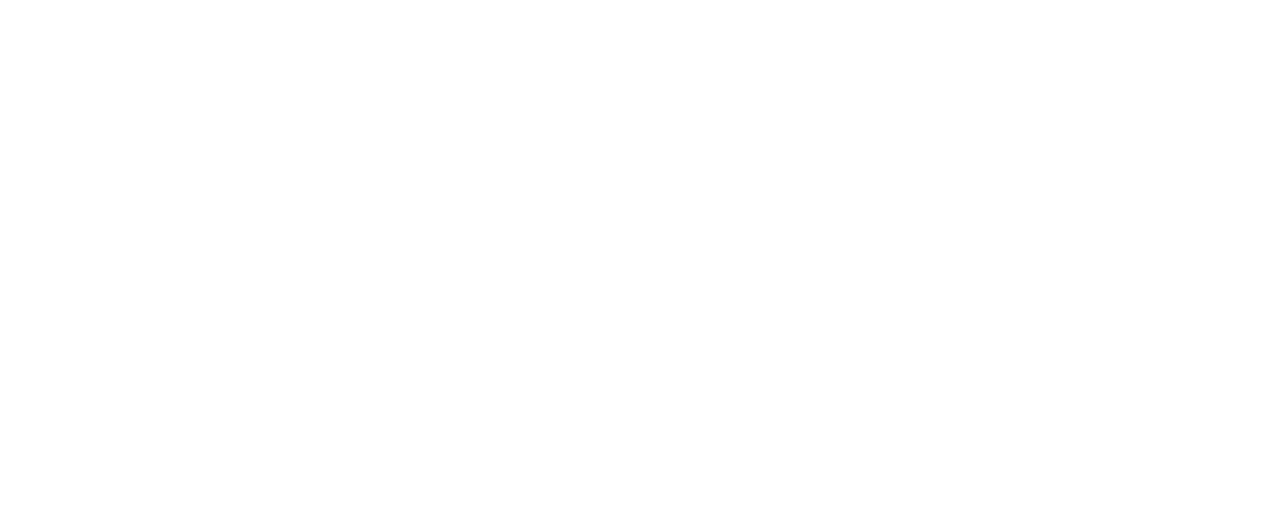
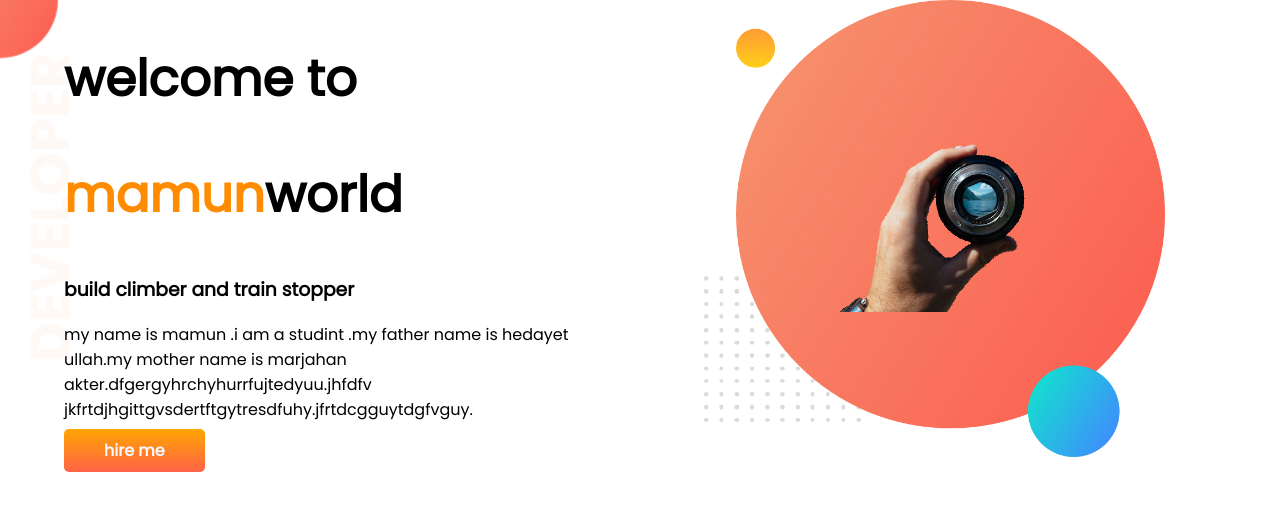
Before and after one commit to GitMamun/developer-portfolio, a plain HTML site: page index.html in a window 1280 px wide. Drawn offline with Linux system fonts and the light colour scheme.

Commit message:
top banner added

```diff
--- a/index.html
+++ b/index.html
@@ -1,12 +1,32 @@
 <!DOCTYPE html>
 <html lang="en">
+
 <head>
     <meta charset="UTF-8">
     <meta http-equiv="X-UA-Compatible" content="IE=edge">
     <meta name="viewport" content="width=device-width, initial-scale=1.0">
     <title>arman portfolio</title>
+    <link rel="preconnect" href="https://fonts.googleapis.com">
+    <link rel="preconnect" href="https://fonts.gstatic.com" crossorigin>
+    <link href="https://fonts.googleapis.com/css2?family=Poppins&display=swap" rel="stylesheet">
+    <link rel="stylesheet" href="style.css">
 </head>
+
 <body>
+    <section class="top-banner">
+        <div class="half-width">
+            <h1>welcome to</h1>
+            <h1><span class="orange-color">mamun</span>world</h1>
+            <h3>build climber and train stopper</h3>
+            <p>my name is mamun .i am a studint .my father name is hedayet ullah.my mother name is marjahan
+                akter.dfgergyhrchyhurrfujtedyuu.jhfdfv jkfrtdjhgittgvsdertftgytresdfuhy.jfrtdcgguytdgfvguy.</p>
+            <a class="link-button" target="_blan">hire me</a>
+        </div>
+        <div class="half-width">
+            <img src="images/my-bg.png" alt="">
+        </div>
+    </section>
 
 </body>
+
 </html>
--- a/style.css
+++ b/style.css
@@ -0,0 +1,32 @@
+body{
+    font-family: 'Poppins', sans-serif;
+    margin: 0%;
+}
+h1{
+   font-size: 50px;
+
+}
+.orange-color{
+    color: darkorange;
+}
+section{
+   display: flex;
+}
+.half-width{
+    width: 50%;
+    padding-left: 5%;
+}
+.half-width img{
+    width: 80%;
+}
+.link-button{
+    background-image: linear-gradient(orange , tomato);
+    padding: 10px 40px;
+    color: ghostwhite;
+    font-weight: 700;
+    border-radius: 5px;
+}
+.top-banner{
+    background-image: url(images/top-banner.png);
+    background-repeat: no-repeat;
+}
```
Also changed, not shown: images/arman.webp (added), images/dream-bg.png (added), images/exp-bg.png (added), images/jhankar.png (added), images/jhankar2.png (added), images/my-bg.png (added), images/my-bg2.png (added), images/top-banner.png (added), 7 other files.
